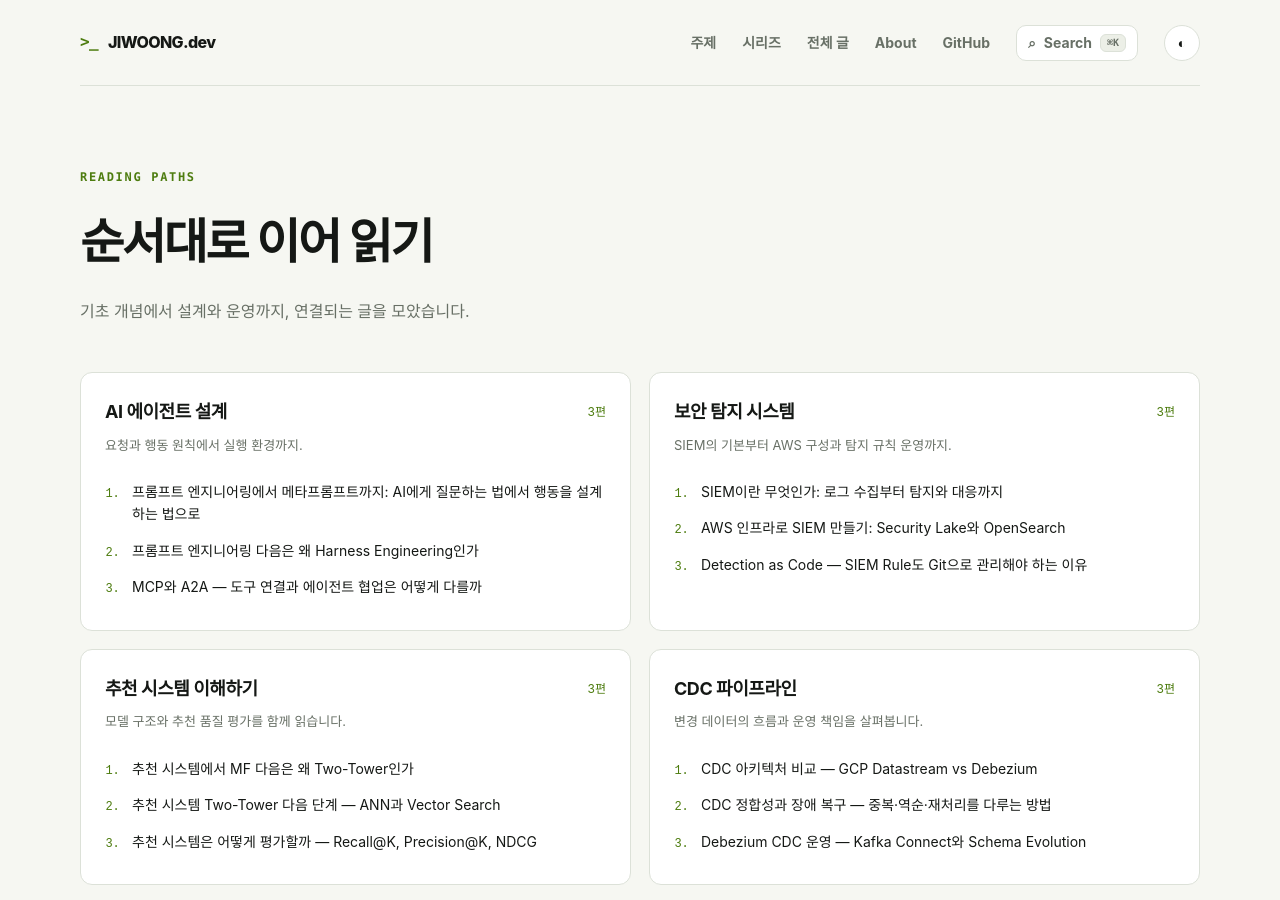
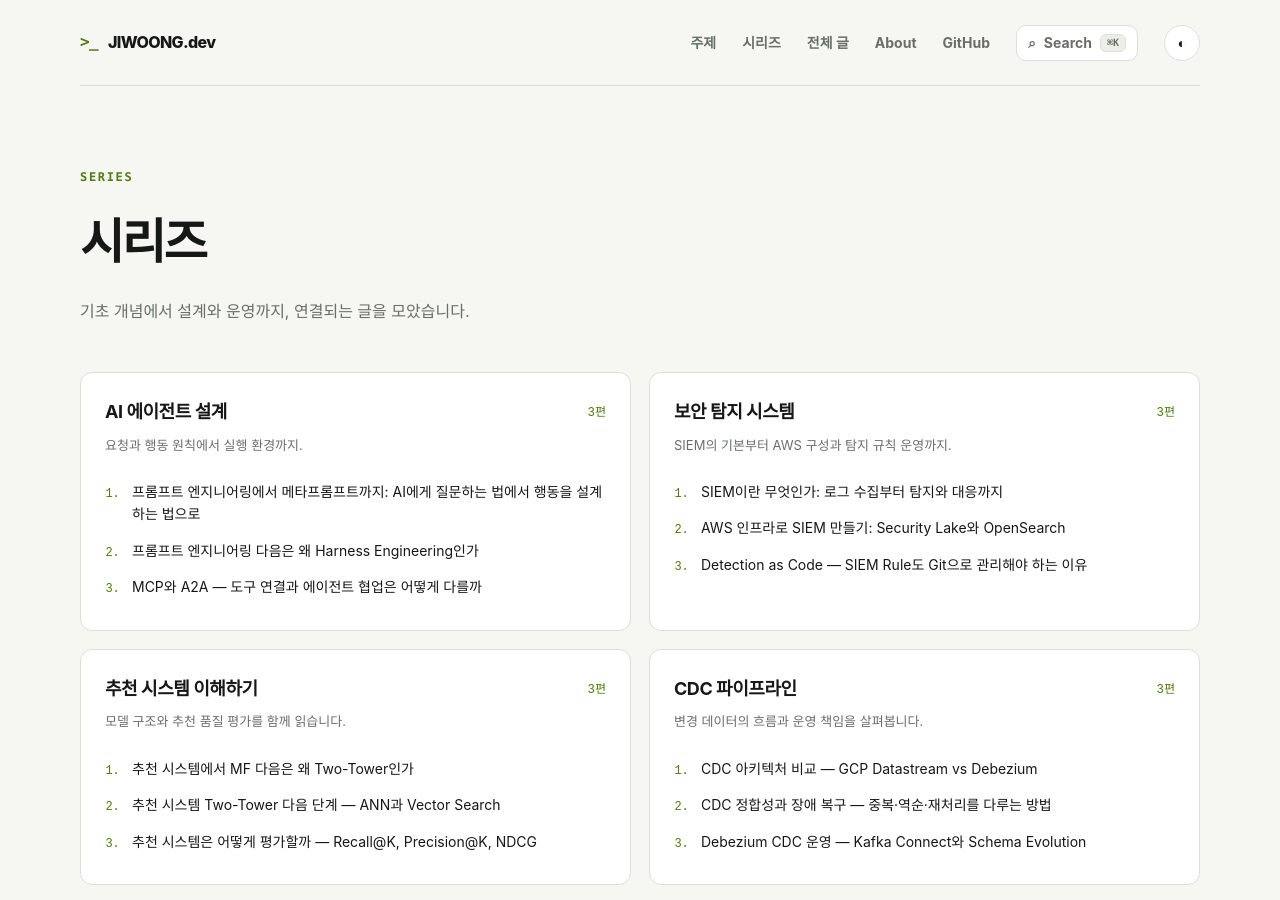
Before and after one commit to choi-jiwoong/choi-jiwoong.github.io, a Jekyll site: the page built from series.html, in a window 1280 px wide and 900 px high. Built offline with Jekyll 4.4.1, drawn with Linux system fonts in a browser that asks for light colours.

Commit message:
Rename reading path label to 시리즈

```diff
--- a/series.html
+++ b/series.html
@@ -1,8 +1,8 @@
 ---
 layout: default
-title: 이어 읽기
+title: 시리즈
 permalink: /series/
 description: 주제를 순서대로 이해하기 위한 개발 글 모음
 ---
-<header class="collection-header"><p class="eyebrow">READING PATHS</p><h1>순서대로 이어 읽기</h1><p>기초 개념에서 설계와 운영까지, 연결되는 글을 모았습니다.</p></header>
+<header class="collection-header"><p class="eyebrow">SERIES</p><h1>시리즈</h1><p>기초 개념에서 설계와 운영까지, 연결되는 글을 모았습니다.</p></header>
 {% include series-list.html %}
```
